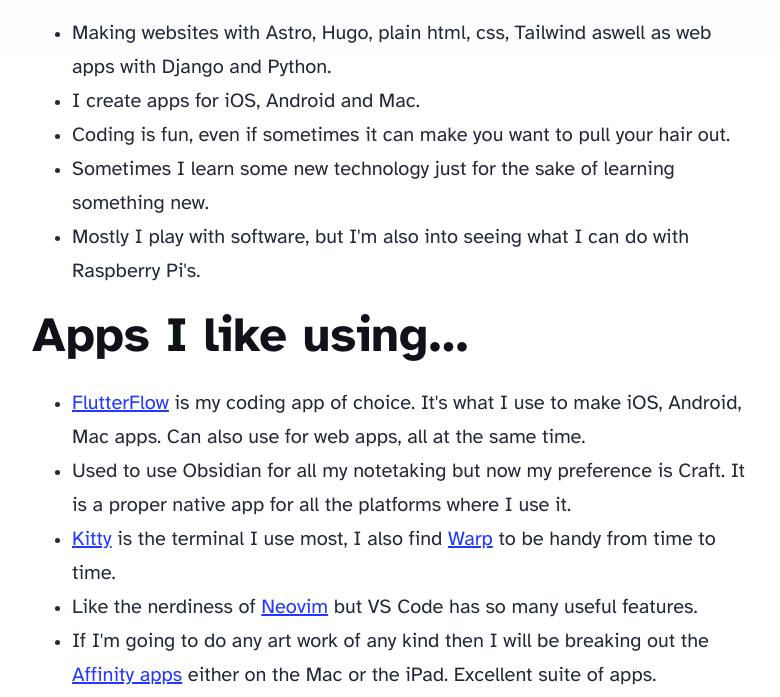
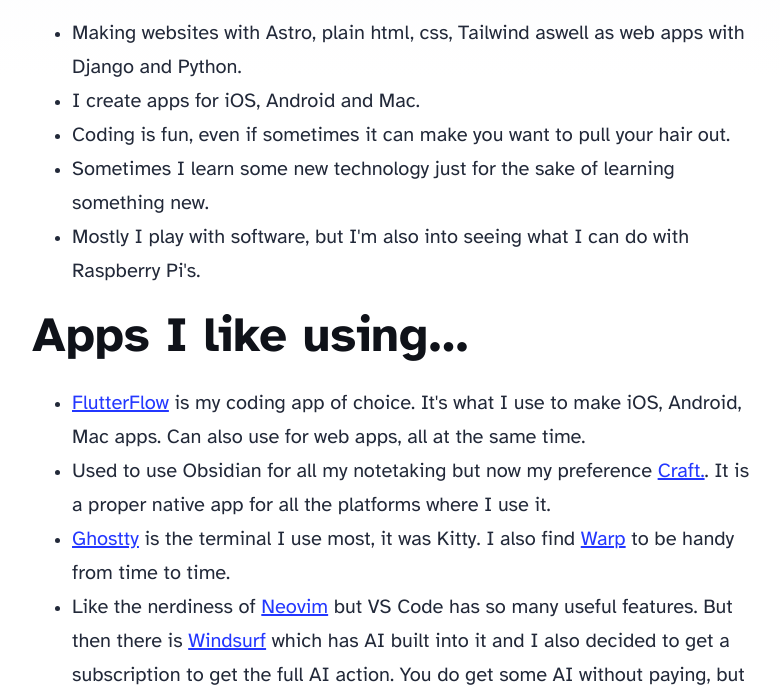
Before and after one commit to Spondycode/spondicious.com, an Astro site: page / in a window 1280 px wide. Shown: the part 523-1220 px from the top of the page, without its empty margins (248-1028 px from the left). Built offline with nearby package versions, Linux system fonts and the light colour scheme; Astro itself is replaced by a stand-in of ours.

Commit message:
more index changes

```diff
--- a/src/pages/index.astro
+++ b/src/pages/index.astro
@@ -23,7 +23,7 @@
 			<p>What do I do? Basically lots of lovely geeky and nerdy stuff. Why? Why not... Twiddling and fiddling with technology is just loads of fun.</p>
 			<h2 class="text-2xl font-semi">Interesting technology</h2>
 			<ul>
-				<li>Making websites with Astro, Hugo, plain html, css, Tailwind aswell as web apps with Django and Python.</li>
+				<li>Making websites with Astro, plain html, css, Tailwind aswell as web apps with Django and Python.</li>
 				<li>I create apps for iOS, Android and Mac.
 				</li>
 				<li>Coding is fun, even if sometimes it can make you want to pull your hair out.</li>
@@ -33,9 +33,9 @@
 			<h2 class="font-semibold ">Apps I like using...</h2>
 			<ul>
 				<li><a href="/blog/flutterflow">FlutterFlow</a> is my coding app of choice. It's what I use to make iOS, Android, Mac apps. Can also use for web apps, all at the same time.</li>
-				<li>Used to use Obsidian for all my notetaking but now my preference is Craft. It is a proper native app for all the platforms where I use it.</li>
-				<li><a href="/blog/kitty">Kitty</a> is the terminal I use most, I also find <a href="/blog/vsconeovim">Warp</a> to be handy from time to time.</liv>
-				<li>Like the nerdiness of <a href="/blog/vsconeovim">Neovim</a> but VS Code has so many useful features.</li>
+<li>Used to use Obsidian for all my notetaking but now my preference <a href="/blog/craft">Craft.</a>. It is a proper native app for all the platforms where I use it.</li>
+				<li><a href="/blog/kitty">Ghostty</a> is the terminal I use most, it was Kitty. I also find <a href="/blog/vsconeovim">Warp</a> to be handy from time to time.</liv>
+        <li>Like the nerdiness of <a href="/blog/vsconeovim">Neovim</a> but VS Code has so many useful features. But then there is <a href="/blog/windsurf_gemini_2_flash">Windsurf</a> which has AI built into it and I also decided to get a subscription to get the full AI action. You do get some AI without paying, but you have to copy and paste the code from Cascade into the code file.</li>
 				<li>If I'm going to do any art work of any kind then I will be breaking out the <a href="/blog/affinity">Affinity apps</a> either on the Mac or the iPad. Excellent suite of apps.</li>
 			</ul>
 
```
